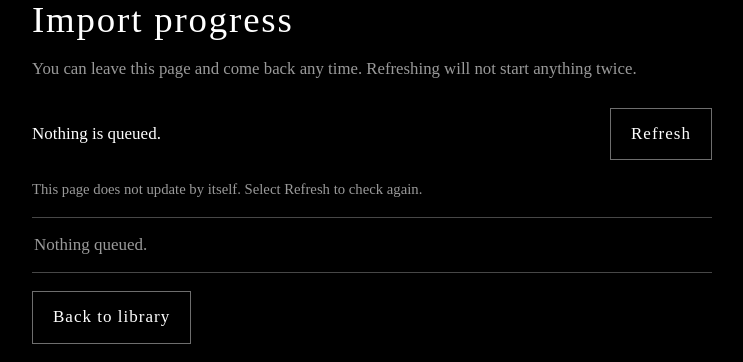
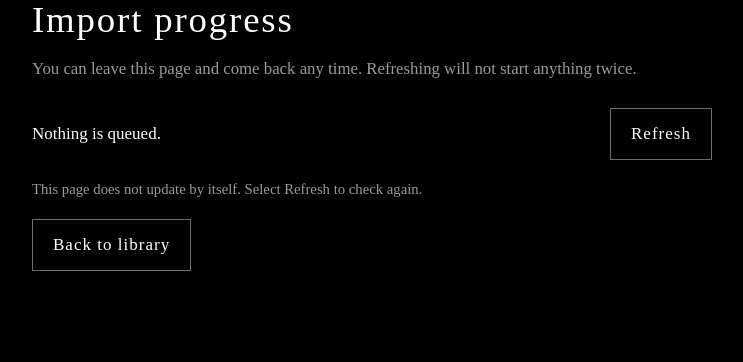
Before and after one commit to rcnechamkin/avrana, a Python web app: template services/avrana-audible-connector/connector/app/templates/progress.html in a window 1280 px wide. Shown: the part 115-477 px from the top of the page, without its empty margins (268-1011 px from the left). Run offline with Jinja, Linux system fonts and the light colour scheme; the template is opened without the code that fills it, so the values that code supplies are empty.

Commit message:
fix(audible): one status region per page, described new-tab link; say what Refresh really does (AVR-359 review)
Routes, CSRF, gating and job logic unchanged.

- One role=status region per page: when the one-time import has finished,
  the notice is the status and the count line is a plain paragraph; the
  duplicate "Nothing queued." list item is gone (the count line says
  "Nothing is queued.").
- The Amazon sign-in link is tied to its "opens in a new tab" hint with
  aria-describedby.
- README: Refresh is an idempotent GET that runs dispatch, poll and, in
  one-time mode, finalise (which can revoke the authorization); listed
  with the nothing-selected disconnect as known behaviour, owner decision.
- Tests: rel has noopener and noreferrer, base font in rem, exact alert
  and notice roles, the not-updating hint travels with the Refresh link,
  the topbar wraps, one status region per page.

Co-Authored-By: Claude Opus 5.5 <noreply@anthropic.com>

```diff
--- a/services/avrana-audible-connector/connector/app/templates/paste_redirect.html
+++ b/services/avrana-audible-connector/connector/app/templates/paste_redirect.html
@@ -6,9 +6,10 @@
 {% if login_url %}
 <div class="card">
   <p><strong>Step 1.</strong> Open your secure Amazon login page:</p>
-  <a class="primary as-button" href="{{ login_url }}" target="_blank" rel="noopener noreferrer">
+  <a class="primary as-button" href="{{ login_url }}" target="_blank" rel="noopener noreferrer"
+     aria-describedby="amazon-hint">
     Open Amazon sign-in</a>
-  <p class="hint">It opens in a new tab. Sign in as you normally would, including any texted code
+  <p class="hint" id="amazon-hint">It opens in a new tab. Sign in as you normally would, including any texted code
     or CAPTCHA. {{ brand }} does not see any of that.</p>
 </div>
 {% endif %}
--- a/services/avrana-audible-connector/connector/app/templates/progress.html
+++ b/services/avrana-audible-connector/connector/app/templates/progress.html
@@ -14,12 +14,12 @@ twice.</p>
 {% set failed = rows|selectattr('book_status', 'equalto', 'failed')|list|length %}
 {% set active = total - done - failed %}
 <div class="rowbar">
-  <p class="status" id="import-status" role="status">{% if total == 0 %}Nothing is queued.{% else %}{{ done }} of {{ total }} imported{% if failed %}, {{ failed }} failed{% endif %}{% if active %}, {{ active }} still in progress{% endif %}.{% endif %}</p>
+  <p class="status" id="import-status"{% if not revoked %} role="status"{% endif %}>{% if total == 0 %}Nothing is queued.{% else %}{{ done }} of {{ total }} imported{% if failed %}, {{ failed }} failed{% endif %}{% if active %}, {{ active }} still in progress{% endif %}.{% endif %}</p>
   {% if not revoked %}<a href="/contribute/audible/progress" class="ghost as-button">Refresh</a>{% endif %}
 </div>
 {% if not revoked %}<p class="hint">This page does not update by itself. Select Refresh to check again.</p>{% endif %}
 
-<ul class="progress">
+{% if rows %}<ul class="progress">
   {% for r in rows %}
   <li class="p-{{ r.book_status }}">
     <span class="pt">{{ r.title or r.asin }}</span>
@@ -39,10 +39,8 @@ twice.</p>
     {% if r.failure %}<span class="err">{{ r.failure }}</span>{% endif %}
     {% endif %}
   </li>
-  {% else %}
-  <li class="empty">Nothing queued.</li>
   {% endfor %}
-</ul>
+</ul>{% endif %}
 
 <div class="rowbar">
   <a href="/contribute/audible/library" class="ghost as-button">Back to library</a>
```
Also changed, not shown: services/avrana-audible-connector/connector/tests/test_a11y.py (+59 -0 lines), services/avrana-audible-connector/README.md.
